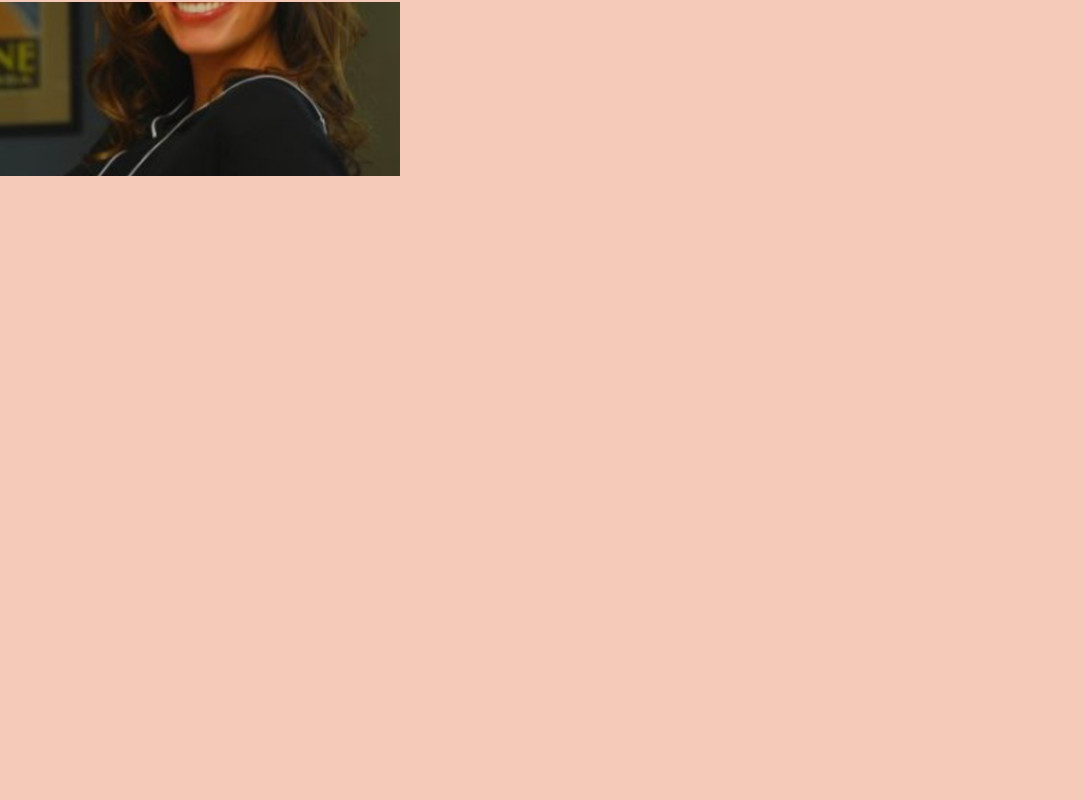
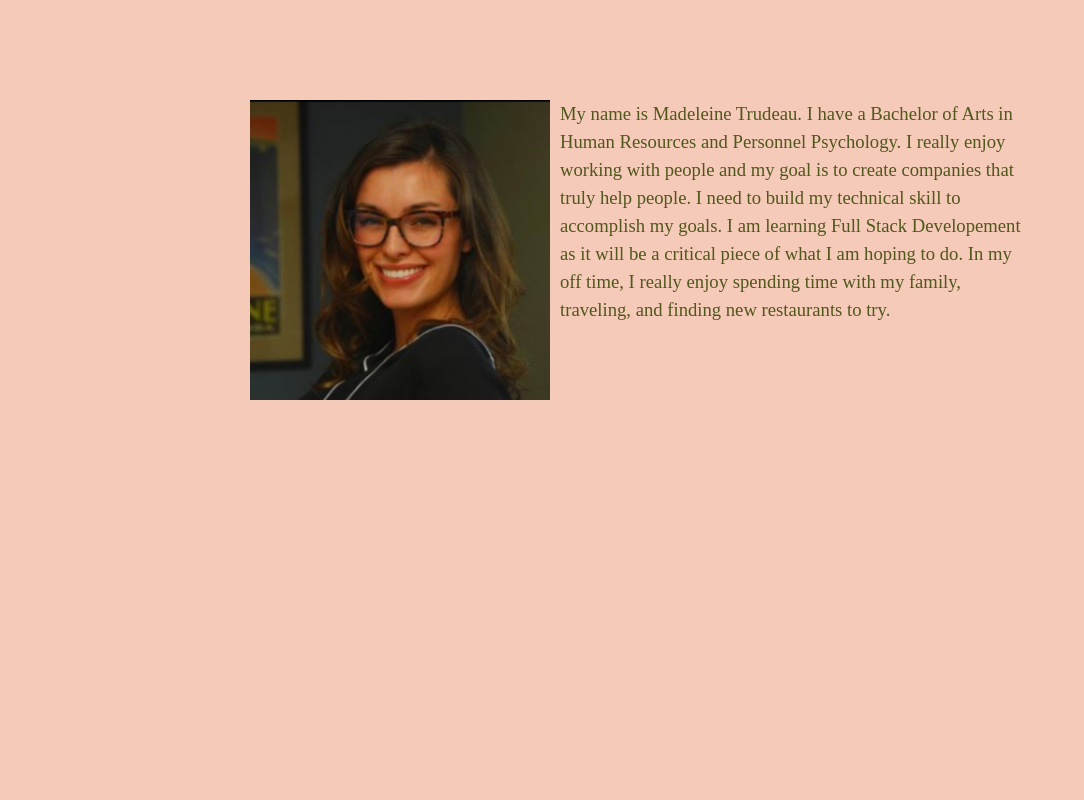
Before and after one commit to madetrudeau/madetrudeau.github.io, a plain HTML site: page index.html in a window 1280 px wide. Shown: the part 224-1024 px from the top of the page, without its empty margins (0-1084 px from the left). Drawn offline with nearby package versions, Linux system fonts and the light colour scheme; a web font is replaced by a local one.

Commit message:
Added content

```diff
--- a/index.html
+++ b/index.html
@@ -9,12 +9,14 @@
     <link href="https://cdn.jsdelivr.net/npm/bootstrap@5.0.2/dist/css/bootstrap.min.css" rel="stylesheet" integrity="sha384-EVSTQN3/azprG1Anm3QDgpJLIm9Nao0Yz1ztcQTwFspd3yD65VohhpuuCOmLASjC" crossorigin="anonymous">
     <link rel="stylesheet" href="https://use.typekit.net/ypo7fdf.css">
 
+    <link rel="stylesheet" href="styles.css"
+
     <title>Madeleine's Biography</title>
   </head>
-  <body style="height: 2000px; background-color: #F6CAB9;" >
+  <body class="body">
     </div>
     <div class="container">
-        <nav class="navbar fixed-top navbar-expand-sm navbar-dark" style="background-color: #F6CAB9">
+        <nav id="na" class="navbar fixed-top navbar-expand-sm navbar-dark" style="background-color: #F6CAB9">
             <a
             //href="https://madetrudeau.github.io/"
             class="navbar-brand mb-0 h1">
@@ -81,14 +83,30 @@
             </div>
         </nav>
     </div>
-	<div>
-		<img
-		 src="Trudeau_Madeleine.JPG"
-		 width="400"
-		 height="400"
-		 />  <script
-					 src="https://cdn.jsdelivr.net/npm/bootstrap@5.0.2/dist/js/bootstrap.bundle.min.js" integrity="sha384-MrcW6ZMFYlzcLA8Nl+NtUVF0sA7MsXsP1UyJoMp4YLEuNSfAP+JcXn/tWtIaxVXM" crossorigin="anonymous"></script>
+    <div>
+        <div id="bio-content">
+            <img
+             src="Trudeau_Madeleine.JPG"
+             align="left"
+             width="300"
+             height="300"
+             class="bio-img"
+             />
+             <p>
+                My name is Madeleine Trudeau. I have a Bachelor of Arts in Human Resources and Personnel Psychology.
+                I really enjoy working with people and my goal is to create companies that truly help people.  I need
+                to build my technical skill to accomplish my goals.  I am learning Full Stack Developement as it will
+                be a critical piece of what I am hoping to do.  In my off time, I really enjoy spending time with my
+                family, traveling, and finding new restaurants to try.
+             </p>
+             <script
+             src="https://cdn.jsdelivr.net/npm/bootstrap@5.0.2/dist/js/bootstrap.bundle.min.js"
+             integrity="sha384-MrcW6ZMFYlzcLA8Nl+NtUVF0sA7MsXsP1UyJoMp4YLEuNSfAP+JcXn/tWtIaxVXM"
+             crossorigin="anonymous">
+            </script>
+        </div>
     </div>
 
 
+
   </body>
--- /dev/null
+++ b/styles.css
@@ -0,0 +1,25 @@
+body {
+    background-color: #F6CAB9;
+    height: 2000px;
+}
+
+#bio-content {
+    display: flex;
+    margin-top: 300px;
+    margin-left: 250px;
+    background-color: #F6CAB9;
+}
+
+.bio-img {
+}
+
+p {
+    font-family: shackleton-wide, serif;
+    font-weight: 100;
+    font-size: 14pt;
+    color: #50571B;
+    padding-left: 10px;
+    padding-right: 250px;
+
+
+}
```
